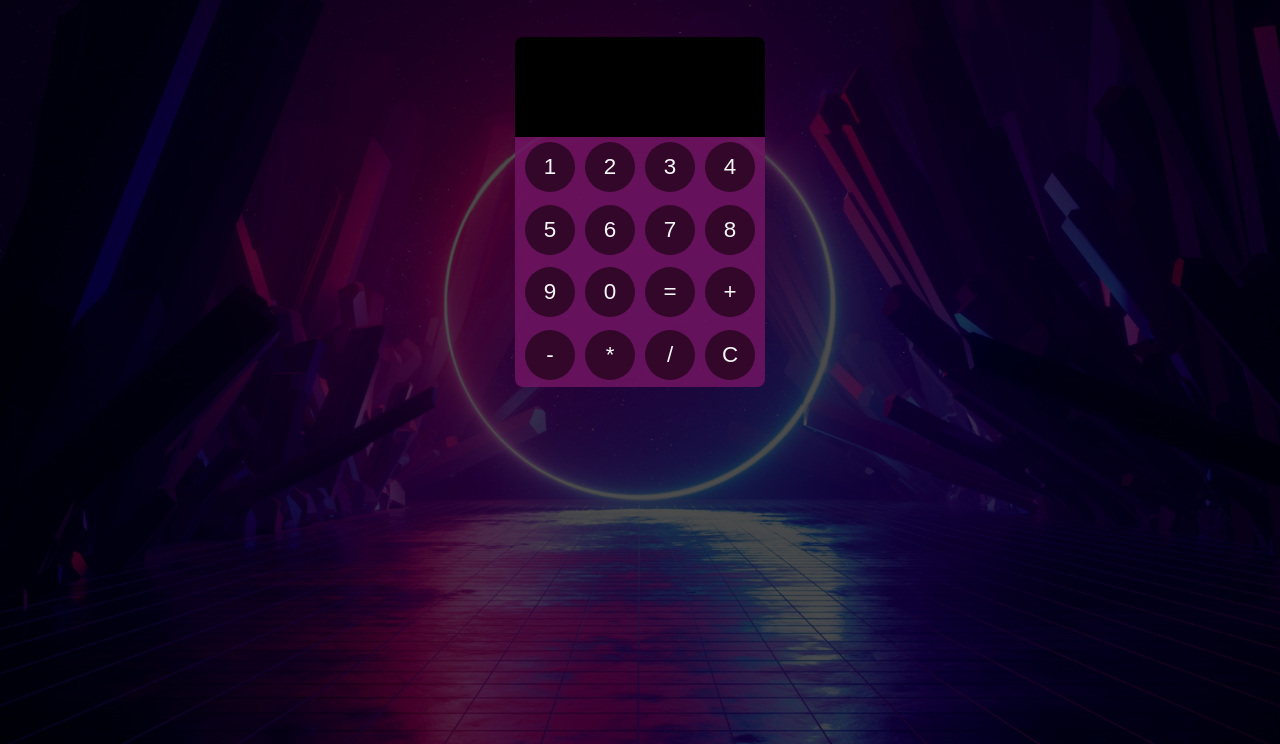
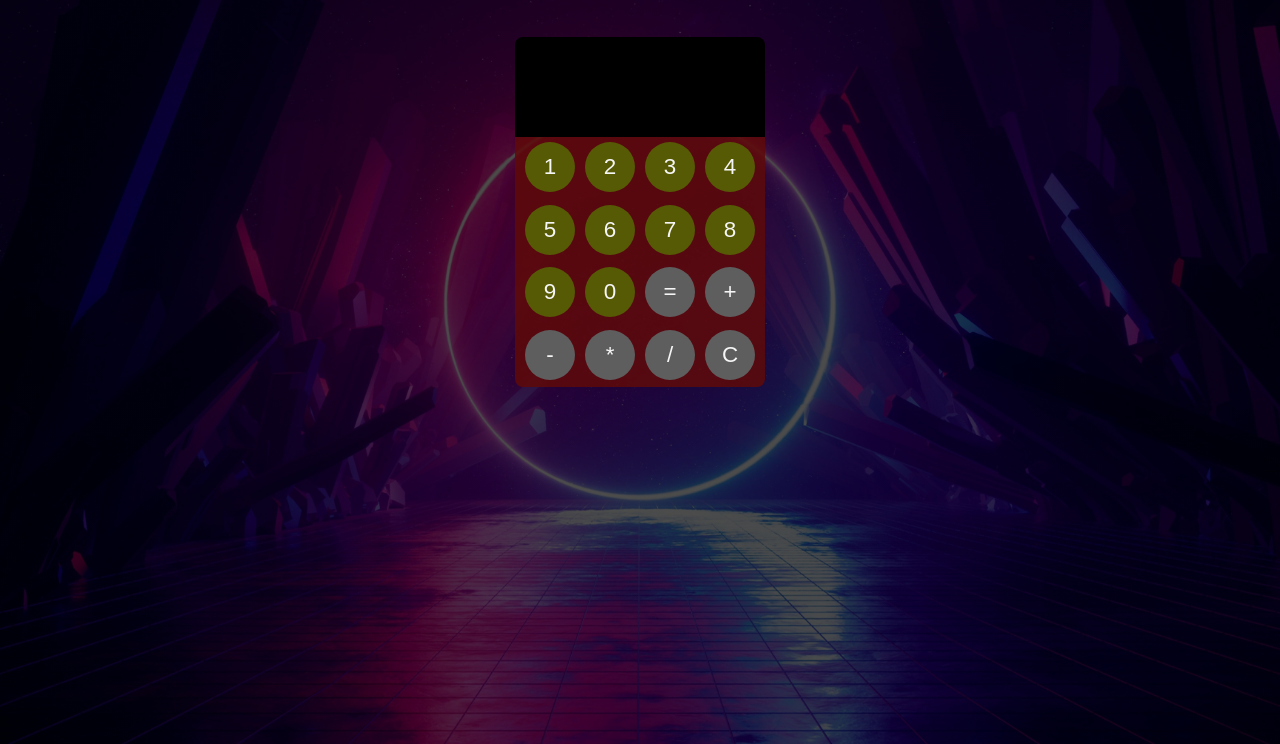
Before and after one commit to marcelis6/calculator, a plain HTML site: page index.html in a window 1280 px wide. Shown: the part 56-800 px from the top of the page. Drawn offline with Linux system fonts and the light colour scheme.

Commit message:
changed looks

```diff
--- a/index.html
+++ b/index.html
@@ -24,12 +24,12 @@
         <button id="operand8" class="but" value="8">8</button>
         <button id="operand9" class="but" value="9">9</button>
         <button id="operand0" class="but" value="0">0</button>
-        <button id="answer">=</button>
-        <button id="operator1">+</button>
-        <button id="operator2">-</button>
-        <button id="operator3">*</button>
-        <button id="operator4">/</button>
-        <button id="clear">C</button>
+        <button id="answer" class="op">=</button>
+        <button id="operator1" class="op">+</button>
+        <button id="operator2" class="op">-</button>
+        <button id="operator3" class="op">*</button>
+        <button id="operator4" class="op">/</button>
+        <button id="clear" class="op">C</button>
        <!-- <button id="fikusnik">,</button> -->
     </div>
     <script src="script.js"></script>
--- a/script.js
+++ b/script.js
@@ -69,8 +69,11 @@ function equal(){
         break;
         case 4: z = x / y;
     }
+
     let d = parseInt(z);
     dis.innerHTML = d;
+
+
 }
 
 function clearing(){
--- a/style.css
+++ b/style.css
@@ -32,6 +32,7 @@ h1 {
     font-size: 3rem;
     border-top-left-radius: 8px;
     border-top-right-radius: 8px;
+
 }
 .display2 {
     text-align: end;
@@ -43,7 +44,7 @@ h1 {
     font-size: 1rem;
 }
 #buttons {
-    background-color: rgba(112, 20, 98, 0.863);
+    background-color: rgba(94, 10, 10, 0.863);
     display: flex;
     justify-content: center;
     flex-wrap: wrap;
@@ -60,9 +61,9 @@ h1 {
     width: 50px;
     height: 50px;
     margin: 5px 5px;
-    background-color: rgb(50, 7, 41);
+    background-color:rgb(87, 90, 5);
     border-radius: 50%;
-    border:rgb(50, 7, 41);
+    border:rgb(99, 8, 8);
 }
 #buttons button:hover {
     transform: scale(1.1);
@@ -70,3 +71,6 @@ h1 {
 #buttons button:active {
     transform: scale(1);
 }
+#buttons .op {
+   background-color: rgb(94, 94, 94);
+}
```
